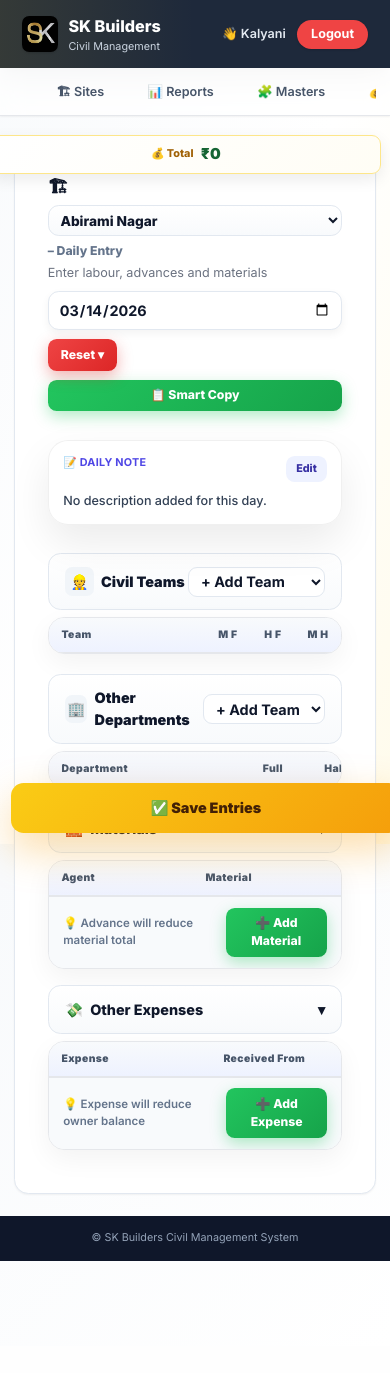
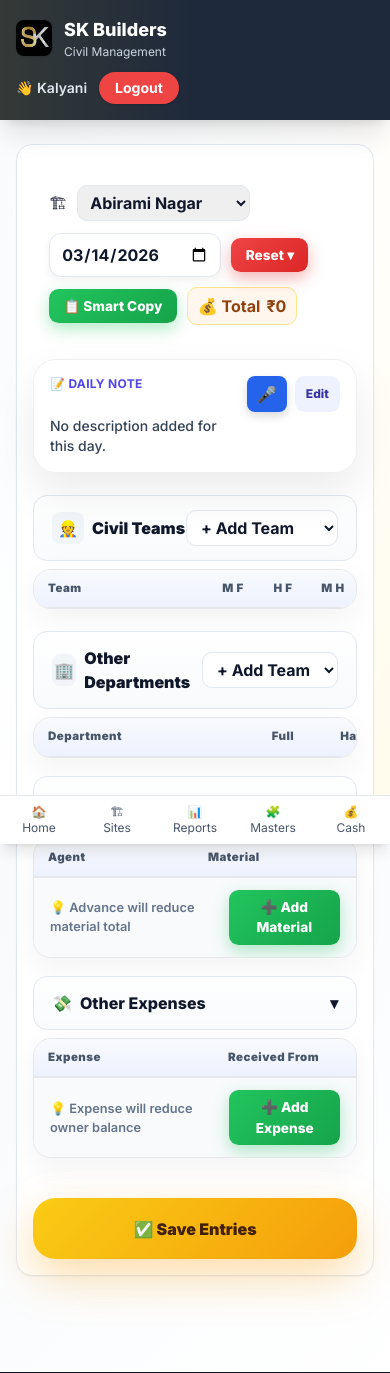
Before and after one commit to Kalyanimuthu/civil-management-system, a Django app: page /site/16/ in a window 390 px wide. Shown: the top 1373 px of the page. Before the commit the page ends 1261 px from the top, so only its background shows below. Run offline with Django 5.2, Linux system fonts and the light colour scheme; a user stored in the database is signed in; data comes from the database, SQL or seed files in the repository; some libraries are stand-ins or nearby versions.

Commit message:
first commit

```diff
--- a/civil_app/templates/base.html
+++ b/civil_app/templates/base.html
@@ -45,7 +45,7 @@ color:var(--text);
 
 .nav-link{
 position:relative;
-padding:16px 8px;
+padding:14px 10px;
 display:inline-flex;
 align-items:center;
 gap:6px;
@@ -118,16 +118,6 @@ padding:16px;
 margin-top:auto;
 }
 
-/* ===== MOBILE SCALE ===== */
-
-@media (max-width:768px){
-
-html{
-zoom:.9;
-}
-
-}
-
 </style>
 
 </head>
@@ -136,9 +126,10 @@ zoom:.9;
 
 <!-- ================= HEADER ================= -->
 
-<header class="bg-slate-800 text-white px-6 py-4
-flex items-center justify-between
-shadow-xl relative overflow-hidden">
+<header class="bg-slate-800 text-white px-4 py-4
+flex flex-col sm:flex-row
+sm:items-center sm:justify-between
+gap-3 shadow-xl relative overflow-hidden">
 
 <!-- background glow -->
 
@@ -150,7 +141,7 @@ from-yellow-400/10 via-transparent to-transparent"></div>
 <div class="relative flex items-center gap-3">
 
 <img src="{% static 'images/logo.jpeg' %}"
-class="h-10 rounded-lg shadow">
+class="h-9 sm:h-10 rounded-lg shadow">
 
 <div>
 <h1 class="font-extrabold text-lg">
@@ -201,13 +192,16 @@ Login
 
 <!-- ================= NAV ================= -->
 
-<nav class="sticky top-0 z-40 border-b glass shadow-sm">
+<nav class="hidden md:block sticky top-0 z-40 border-b glass shadow-sm">
 
 <div class="max-w-7xl mx-auto px-4">
 
-<ul class="flex gap-8 justify-center
-overflow-x-auto whitespace-nowrap
-text-sm">
+<ul class="flex gap-6 sm:gap-8
+justify-start sm:justify-center
+overflow-x-auto
+scrollbar-hide
+whitespace-nowrap
+text-sm px-2">
 
 <li>
 <a href="/"
@@ -253,13 +247,13 @@ class="nav-link {% if 'owner-cash' in request.path %}active{% endif %}">
 <!-- ================= MAIN ================= -->
 
 <main class="flex-1 max-w-7xl mx-auto w-full
-px-4 md:px-6 py-6 animate-page">
+px-4 md:px-6 py-6 pb-24 md:pb-6 animate-page">
 
 <div class="bg-white
 rounded-2xl
 shadow-sm
 border border-slate-200
-p-6
+p-4 sm:p-6
 min-h-[70vh]">
 
 {% block content %}{% endblock %}
@@ -267,7 +261,44 @@ min-h-[70vh]">
 </div>
 
 </main>
+<!-- ================= MOBILE NAV ================= -->
 
+<nav class="md:hidden fixed bottom-0 left-0 right-0 bg-white border-t shadow-lg z-50">
+
+<div class="grid grid-cols-5 text-xs text-center">
+
+<a href="/" class="py-2 flex flex-col items-center
+{% if request.path == '/' %}text-yellow-500{% else %}text-slate-600{% endif %}">
+<span>🏠</span>
+<span>Home</span>
+</a>
+
+<a href="/sites/" class="py-2 flex flex-col items-center
+{% if '/sites' in request.path %}text-yellow-500{% else %}text-slate-600{% endif %}">
+<span>🏗</span>
+<span>Sites</span>
+</a>
+
+<a href="{% url 'reports' %}" class="py-2 flex flex-col items-center
+{% if 'reports' in request.path %}text-yellow-500{% else %}text-slate-600{% endif %}">
+<span>📊</span>
+<span>Reports</span>
+</a>
+
+<a href="{% url 'masters_and_payments' %}" class="py-2 flex flex-col items-center
+{% if 'masters' in request.path %}text-yellow-500{% else %}text-slate-600{% endif %}">
+<span>🧩</span>
+<span>Masters</span>
+</a>
+
+<a href="{% url 'owner_cash_list' %}" class="py-2 flex flex-col items-center
+{% if 'owner-cash' in request.path %}text-yellow-500{% else %}text-slate-600{% endif %}">
+<span>💰</span>
+<span>Cash</span>
+</a>
+
+</div>
+</nav>
 <!-- ================= FOOTER ================= -->
 
 <footer class="footer">
--- a/civil_app/templates/site_detail.html
+++ b/civil_app/templates/site_detail.html
@@ -13,40 +13,29 @@
 
 <div class="premium-header">
 
-
-<div>
-  <h2 class="page-title">
+  <div class="header-left">
     <span class="emoji">🏗</span>
 
-    <div class="site-wrap">
     <select id="siteSwitcher"
             onchange="switchSite()"
             class="site-switcher">
       {% for s in sites %}
-          <option value="{{ s.id }}"
-            {% if s.id == site.id %}selected{% endif %}>
+      <option value="{{ s.id }}" {% if s.id == site.id %}selected{% endif %}>
         {{ s.name }}
       </option>
       {% endfor %}
     </select>
   </div>
 
-    <span class="title-sub">– Daily Entry</span>
-  </h2>
 
-  <p class="text-sm text-gray-500 mt-1">
-    Enter labour, advances and materials
-  </p>
-</div>
+  <div class="header-right">
 
-<div class="top-actions">
     <input type="date"
            id="work_date"
            value="{{ work_date|date:'Y-m-d' }}"
            onchange="goToEdit({{ site.id }})"
            class="date-input-modern">
 
-  <!-- RESET -->
     <div class="relative">
       <button onclick="toggleResetMenu({{ site.id }})"
               class="reset-btn-modern">
@@ -55,16 +44,14 @@
 
       <div id="resetMenu{{ site.id }}"
            class="hidden absolute right-0 mt-2 w-48 bg-white rounded-xl shadow-lg border z-50">
+
         <a href="{% url 'reset_site_today' site.id %}"
-         onclick="return confirm('Reset today entries?')"
            class="reset-link">🔄 Reset Today</a>
 
         <a href="{% url 'reset_site_month' site.id %}"
-         onclick="return confirm('Reset this month entries?')"
            class="reset-link">📅 Reset Month</a>
 
-      <a href="#"
-         onclick="resetByDate({{ site.id }})"
+        <a href="#" onclick="resetByDate({{ site.id }})"
            class="reset-link text-orange-600">
            📆 Reset Selected Date
         </a>
@@ -72,45 +59,40 @@
         <div class="border-t"></div>
 
         <a href="{% url 'reset_site_all' site.id %}"
-         onclick="return confirm('Delete ALL entries?')"
            class="reset-link text-red-600 font-semibold">
            🗑 Reset All
         </a>
+
       </div>
     </div>
 
-  <!-- SMART COPY -->
     <button type="button"
             onclick="openCopyModal({{ site.id }})"
             class="btn-green-modern">
       📋 Smart Copy
     </button>
-  <!-- ===== INLINE TOTAL ===== -->
-<div id="liveTotalBar" class="fixed inset-42 top-[150px] right-[10px] inline-total">
 
-  <span class="inline-total-label">
+    <div class="inline-total">
       💰 Total
-  </span>
-
-  <span id="liveGrandTotal" class="inline-total-amount">
-    ₹0
-  </span>
+      <span id="liveGrandTotal">₹0</span>
+    </div>
 
   </div>
+
 </div>
-
 
   </div>
 
   <!-- ================= DAILY DESCRIPTION ================= -->
 
 <div id="descPreviewCard" class="glass-card p-4">
+
   <div class="flex items-start justify-between gap-3">
+
     <div>
       <p class="text-xs font-bold text-indigo-600 tracking-wide">
         📝 DAILY NOTE
       </p>
-
 
       <p id="descPreviewText"
          class="text-sm text-slate-700 font-medium mt-1 whitespace-pre-line">
@@ -118,13 +100,25 @@
       </p>
     </div>
 
+    <div class="flex gap-2">
+
+      <!-- VOICE -->
+      <button type="button"
+              onclick="startVoiceNote()"
+              class="voice-btn">
+        🎤
+      </button>
+
+      <!-- EDIT -->
       <button type="button"
               onclick="openDescModal()"
               class="chip-btn">
         Edit
       </button>
+
     </div>
 
+  </div>
 
 </div>
 
@@ -257,11 +251,52 @@
 *{
   box-sizing:border-box;
 }
+.premium-header{
+display:flex;
+align-items:center;
+justify-content:space-between;
+gap:12px;
+flex-wrap:wrap;
+margin-bottom:10px;
+}
+
+.header-left{
+display:flex;
+align-items:center;
+gap:10px;
+}
+
+.header-right{
+display:flex;
+align-items:center;
+gap:10px;
+flex-wrap:wrap;
+}
+
+.site-switcher{
+max-width:180px;
+padding:6px 8px;
+border-radius:10px;
+border:1px solid #e2e8f0;
+font-weight:700;
+}
+
+.inline-total{
+background:#fff7ed;
+border:1px solid #fde68a;
+padding:6px 10px;
+border-radius:10px;
+font-weight:700;
+color:#92400e;
+display:flex;
+align-items:center;
+gap:6px;
+}
 .page-title{
   display:flex;
   align-items:center;
   gap:8px;
-  flex-wrap:wrap;
+  flex-wrap:nowrap;
   font-size:1.4rem;
   font-weight:900;
   color:#0f172a;
@@ -277,64 +312,7 @@
   font-weight:800;
 }
 
-/* ⭐ mobile */
-@media (max-width:640px){
-  .page-title{
-    font-size:1.15rem;
-    gap:6px;
-  }
-
-  .site-wrap{
-    min-width:100%;
-  }
-
-  .title-sub{
-    font-size:.85rem;
-  }
-}
-
-.top-actions{
-  display:flex;
-  flex-wrap:wrap;
-  align-items:center;
-  gap:10px;
-  justify-content:space-between;
-}
-
-/* ⭐ MOBILE — stack nicely */
-@media (max-width:640px){
-  .top-actions{
-    flex-direction:column;
-    align-items:stretch;
-    gap:10px;
-  }
-
-  .top-actions > *{
-    width:100%;
-  }
-
-  .reset-btn-modern,
-  .btn-green-modern{
-    justify-content:center;
-  }
-}
-@media (max-width:640px){
-  .date-input-modern{
-    width:100%;
-  }
-}
  /* ===== INLINE HEADER TOTAL ===== */
-.inline-total{
-  display:flex;
-  align-items:center;
-  gap:8px;
-  padding:.4rem .7rem;
-  border-radius:10px;
-  border:1px solid #fde68a;
-  background:linear-gradient(135deg,#ffffff,#fffdf5);
-  box-shadow:0 6px 18px rgba(0,0,0,.08);
-  font-weight:800;
-}
 
 .inline-total-label{
   font-size:.75rem;
@@ -349,18 +327,6 @@
   letter-spacing:.3px;
 }
 
-/* small screens */
-@media (max-width:640px){
-  .inline-total{
-    width:100%;
-    justify-content:center;
-    padding:.5rem;
-  }
-
-  .inline-total-amount{
-    font-size:1.05rem;
-  }
-}
 /* ===== MODAL CHECK ROW ===== */
 .modal-check{
   display:flex;
@@ -419,40 +385,9 @@
   width:100%;
 }
 
-/* ⭐ mobile breathing space */
-@media (max-width:640px){
 .page-container{
-    padding-left:12px;
-    padding-right:12px;
-    padding-top:14px;
+  overflow-x:auto;
 }
-}
-.premium-header{
-  display:flex;
-  flex-direction:column;
-  gap:14px;
-}
-
-/* tablet+ */
-@media (min-width:768px){
-  .premium-header{
-    flex-direction:row;
-    align-items:center;
-    justify-content:space-between;
-  }
-}
-
-/* ⭐ mobile polish */
-@media (max-width:640px){
-  .premium-header{
-    gap:10px;
-  }
-
-  .premium-header h2{
-    font-size:1.25rem;
-  }
-}
-
 .glass-card{
   background:rgba(255,255,255,.75);
   backdrop-filter:blur(18px);
@@ -461,22 +396,7 @@
   box-shadow:0 20px 45px rgba(0,0,0,.08);
 }
 
-.site-switcher{
-  width:100%;
-  background:linear-gradient(180deg,#ffffff,#f8fafc);
-  border:1px solid #e2e8f0;
-  border-radius:12px;
-  padding:.45rem .6rem;
-  font-size:1.05rem;
-  font-weight:800;
-}
 
-/* ⭐ mobile */
-@media (max-width:640px){
-  .site-switcher{
-    font-size:.95rem;
-  }
-}
 
 .date-input-modern{
   border:1px solid #e2e8f0;
@@ -551,23 +471,6 @@
 }
 .reset-link:hover{ background:#f8fafc; }
 
-/* ⭐ APP STYLE SAVE BUTTON */
-@media (max-width:640px){
-  .save-btn{
-    position:fixed;
-    left:12px;
-    right:12px;
-    bottom:12px;
-    z-index:60;
-    border-radius:14px;
-    padding:1rem;
-    font-size:1rem;
-  }
-
-  body{
-    padding-bottom:95px;
-  }
-}
 /* ===== MODAL BASE CARD ===== */
 .modal-card{
   background:#ffffff;
@@ -685,26 +588,40 @@
 .modal-btn.save:active{
   transform:translateY(0);
 }
-/* ⭐ modal mobile fit */
-@media (max-width:640px){
-  .modal-card{
-    width:92%;
-    max-width:none;
-    margin:10px;
+.top-actions{
+display:flex;
+flex-wrap:nowrap;
+align-items:center;
+gap:10px;
+}
+.voice-btn{
+background:#2563eb;
+color:white;
+border-radius:8px;
+padding:6px 10px;
+font-weight:800;
+box-shadow:0 4px 10px rgba(0,0,0,.15);
+transition:.2s;
 }
 
-  .modal-head{
-    font-size:.95rem;
+.voice-btn:hover{
+background:#1d4ed8;
+transform:scale(1.05);
+}
+@media (max-width:640px){
+
+.premium-header{
+flex-direction:row;
+align-items:center;
+justify-content:space-between;
 }
 
-  .modal-footer{
-    flex-direction:column;
+.top-actions{
+flex-direction:row;
+align-items:center;
+gap:10px;
 }
 
-  .modal-btn{
-    width:100%;
-    text-align:center;
-  }
 }
 </style>
 
@@ -914,6 +831,36 @@ document.addEventListener("click", function(e){
     closeCopyModal();
   }
 });
+let voice;
+
+function startVoiceNote(){
+
+  const SpeechRecognition =
+    window.SpeechRecognition || window.webkitSpeechRecognition;
+
+  if(!SpeechRecognition){
+    alert("Voice not supported in this browser");
+    return;
+  }
+
+  voice = new SpeechRecognition();
+  voice.lang = "en-IN";
+  voice.continuous = false;
+
+  voice.onresult = function(event){
+
+    const text = event.results[0][0].transcript;
+
+    // update preview
+    document.getElementById("descPreviewText").innerText = text;
+
+    // update hidden input (important for saving)
+    document.getElementById("daily_description_input").value = text;
+
+  };
+
+  voice.start();
+}
 </script>
 
 {% endblock %}
--- a/civil_app/views.py
+++ b/civil_app/views.py
@@ -1791,13 +1791,13 @@ def copy_previous_day(request, site_id):
 
         # ================= DESCRIPTION =================
         if copy_desc:
-            prev_desc = DailyNote.objects.filter(
+            prev_desc = SiteDailyNote.objects.filter(
                 site=site,
                 date=prev_date
             ).first()
 
             if prev_desc:
-                DailyNote.objects.update_or_create(
+                SiteDailyNote.objects.update_or_create(
                     site=site,
                     date=today,
                     defaults={"description": prev_desc.description}
```
Also changed, not shown: civil_app/templates/dashboard.html (+34 -17 lines), civil_app/templates/reports.html (+44 -9 lines). Lines whose indentation alone changed are shown as unchanged.
